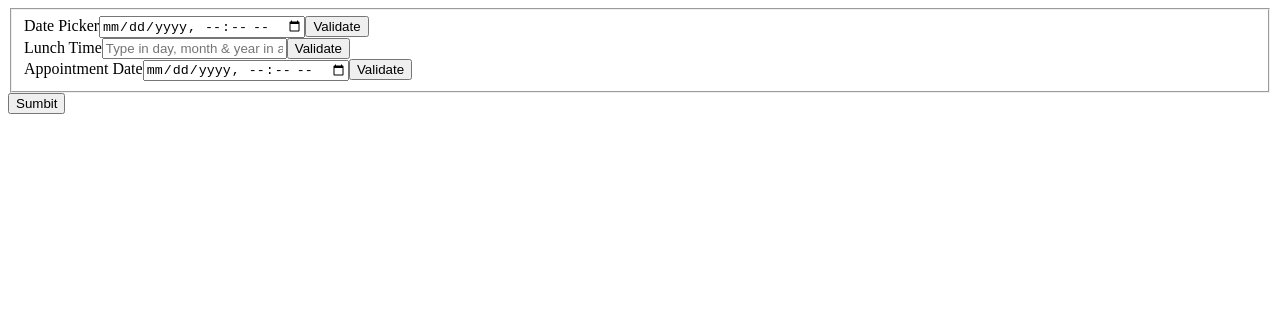
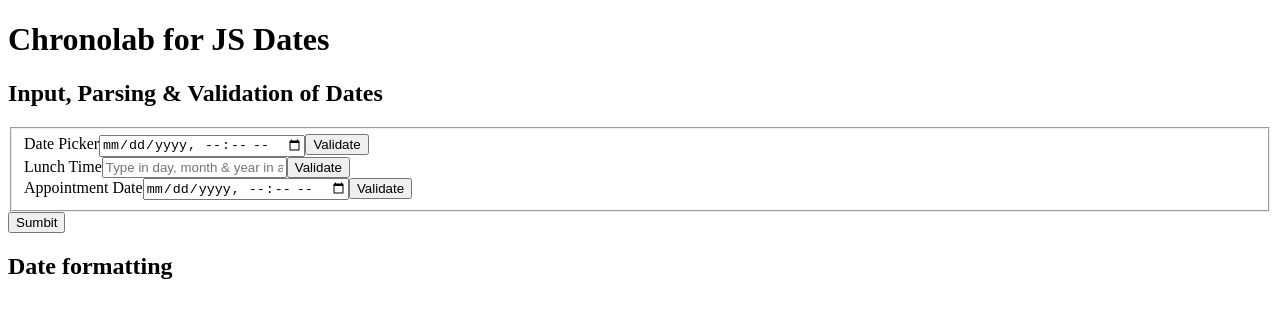
Before and after one commit to Rinidh/chronolab-date, a React (Vite) app: page / in a window 1280 px wide. Shown: the top 318 px of the page. Built offline with nearby package versions, Linux system fonts and the light colour scheme.

Commit message:
feat(semantics): add semantic structure with a major project heading and sections for each concept
The first 3 inputs demonstrated skills in:
- Variuos date inputs
- Parsing all to JS date objects
- Validating

```diff
--- a/src/App.jsx
+++ b/src/App.jsx
@@ -18,6 +18,10 @@ function App() {
 
   return (
     <div>
+      <h1>Chronolab for JS Dates</h1>
+      <main>
+        <section>
+          <h2>Input, Parsing & Validation of Dates</h2>
           <form onSubmit={handleSubmit(onSubmit, onError)}>
             <fieldset>
               <div>
@@ -112,6 +116,12 @@ function App() {
 
             <input type="submit" value="Sumbit" />
           </form>
+        </section>
+
+        <section>
+          <h2>Date formatting</h2>
+        </section>
+      </main>
     </div>
   );
 }
```
Lines whose indentation alone changed are shown as unchanged.
